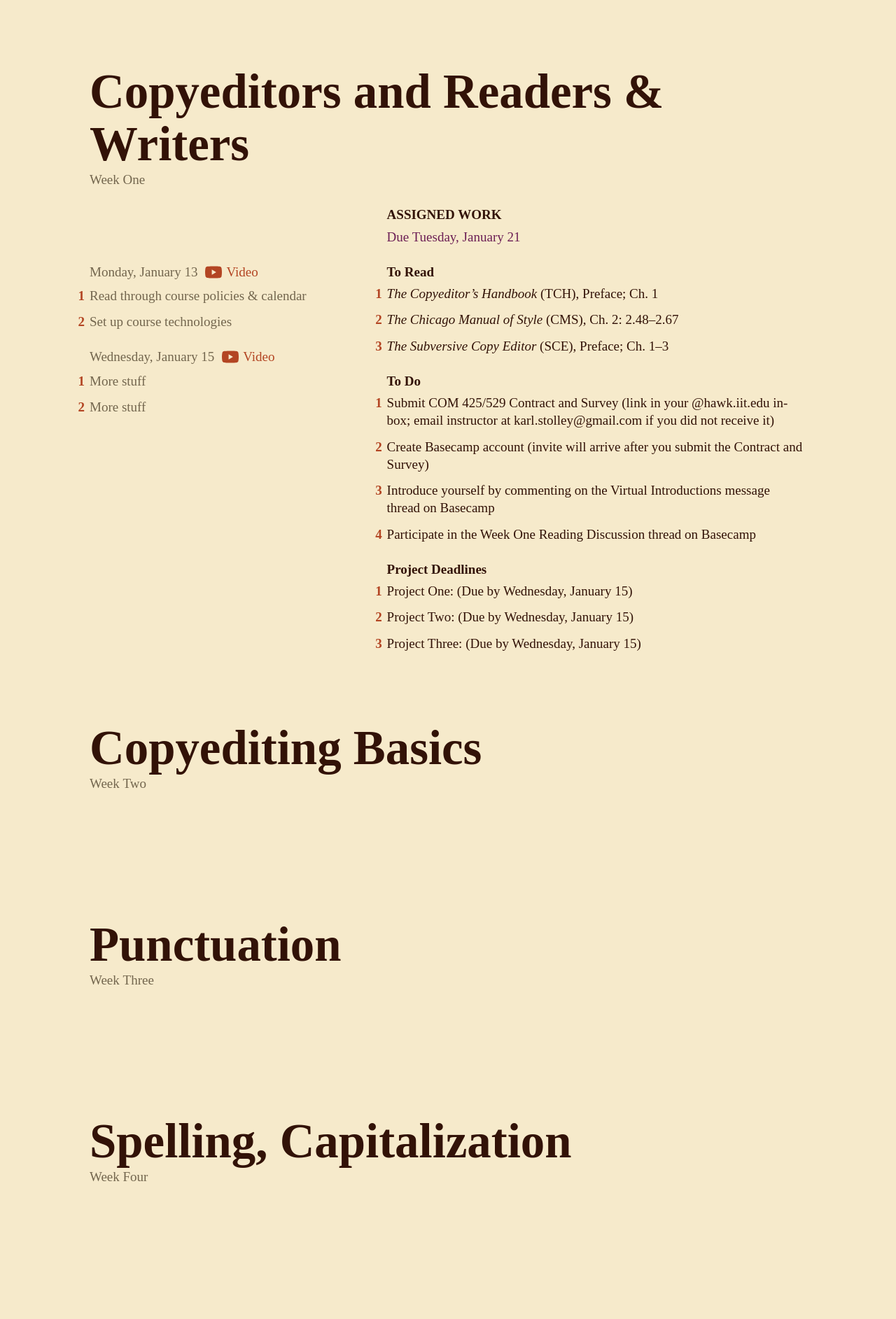
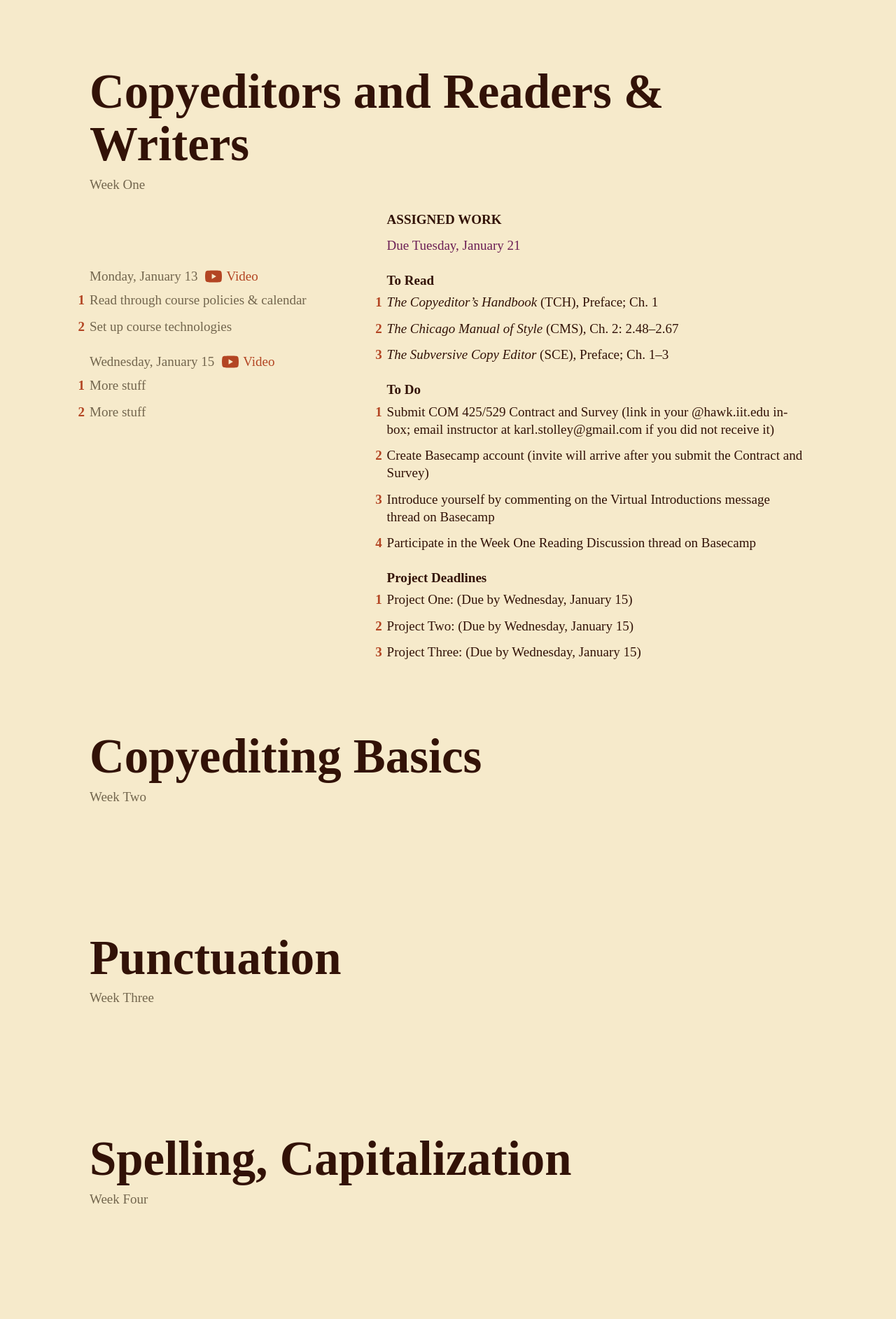
Before and after one commit to karlstolley/jekyll-theme-course, a Jekyll site: the page built from index.md, in a window 1280 px wide. Shown: the part 317-2202 px from the top of the page at 70% size. Built offline with Jekyll 4.4.1, drawn with Linux system fonts in a browser that asks for light colours; some web fonts are replaced.

Commit message:
Restore padding-top to header small

```diff
--- a/_sass/_typography.scss
+++ b/_sass/_typography.scss
@@ -143,7 +143,7 @@ h2 {
 header small {
   display: block;
   font-weight: 500;
-  // padding-top: $base-line * 0.25;
+  padding-top: $base-line * 0.25;
 }
 .week > header small {
   font-weight: normal;
```
